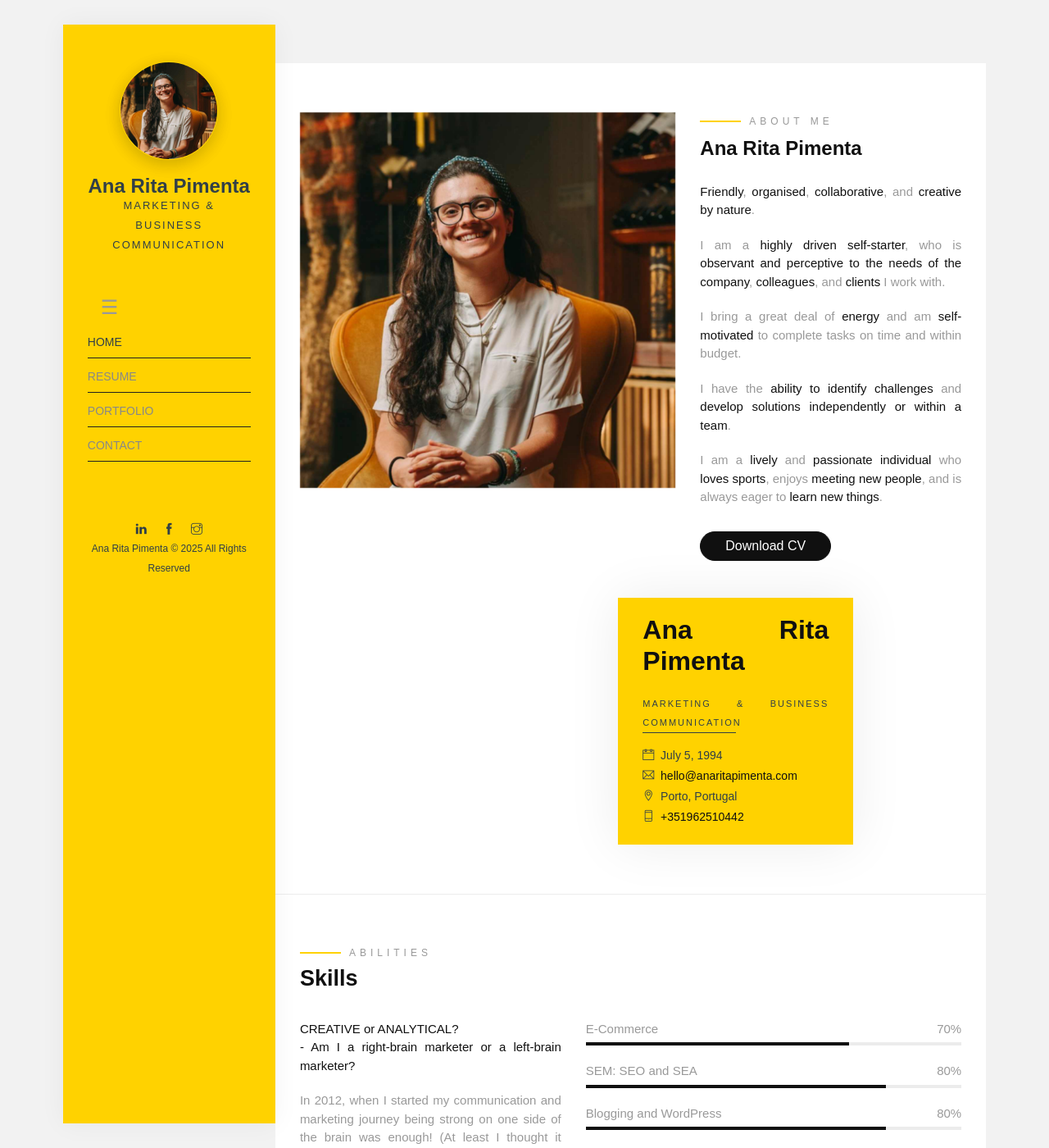
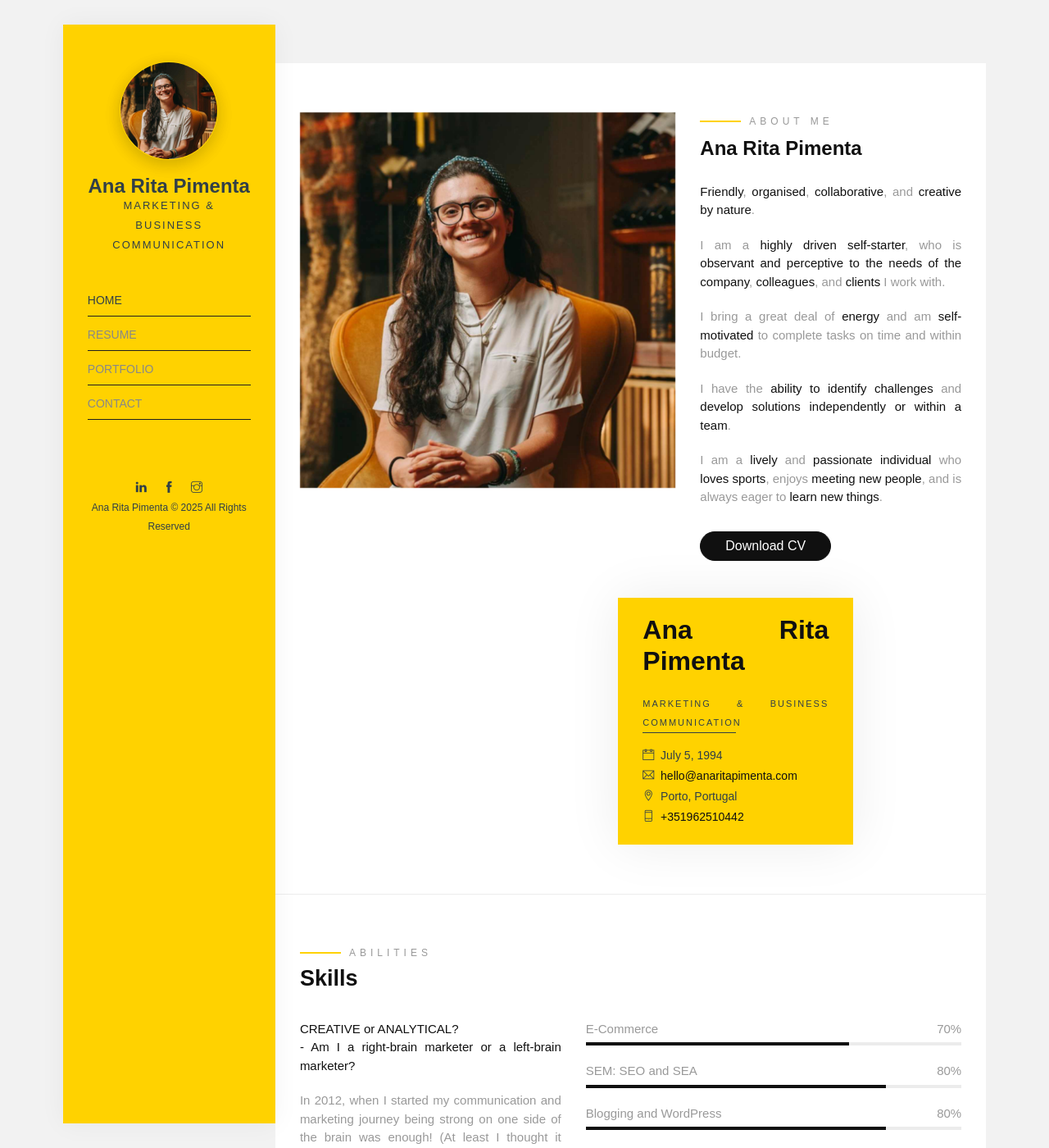
Before and after one commit to anaritapimenta/anaritapimenta.github.io, a Jekyll site: the page built from index.html, in a window 1280 px wide and 1400 px high. Shown: the whole window at 82% size. Built offline with Jekyll 4.4.1, drawn with Linux system fonts in a browser that asks for light colours; some web fonts are replaced.

Commit message:
Update navigation.html

```diff
--- a/_includes/navigation.html
+++ b/_includes/navigation.html
@@ -1,4 +1,7 @@
 {% assign active = page.url | downcase | split: '/' %}
+
+<!-- Botão de navegação (hamburger menu) corrigido -->
+<a href="#" class="js-nav-toggle nav-toggle" aria-label="Abrir menu de navegação"></a>
 
 <aside id="aside">
   <h1 id="logo">
@@ -8,25 +11,13 @@
           | prepend: site.baseurl
           | prepend: site.url
       }}"
-      alt="Profile photo of Ana Rita Pimenta, marketing and business communication specialist"
+      alt="Foto de perfil de Ana Rita Pimenta, especialista em marketing e comunicação empresarial"
     /><br />
     <a href="{{ site.url }}">
       {{ site.author.name }}
       <span>{{ site.author.role }}</span>
     </a>
   </h1>
-
-  <!-- Hamburger button for Mobile -->
-  <button
-    class="menu-toggle"
-    aria-label="Open main menu"
-    aria-expanded="false"
-    aria-controls="main-menu"
-    onclick="const nav = document.getElementById('main-menu'); const btn = this; const isOpen = btn.getAttribute('aria-expanded') === 'true'; btn.setAttribute('aria-expanded', !isOpen); nav.classList.toggle('open');"
-  >
-    <span class="hamburger-icon" aria-hidden="true" style="font-size:1.5rem;">☰</span>
-    <span class="sr-only">Menu</span>
-  </button>
 
   <nav id="main-menu">
     <ul>
@@ -80,64 +71,3 @@
     </p>
   </div>
 </aside>
-
-<style>
-  /* Button styles */
-  .menu-toggle {
-    display: none;
-    background: none;
-    border: none;
-    font-size: 1.5rem;
-    cursor: pointer;
-    color: inherit;
-    padding: 0.5rem 1rem; /* bigger tap target */
-    align-items: center;
-    display: flex;
-  }
-
-  .hamburger-icon {
-    user-select: none;
-  }
-
-  /* Visually hidden text for screen readers */
-  .sr-only {
-    position: absolute !important;
-    width: 1px !important;
-    height: 1px !important;
-    padding: 0 !important;
-    margin: -1px !important;
-    overflow: hidden !important;
-    clip: rect(0, 0, 0, 0) !important;
-    white-space: nowrap !important;
-    border: 0 !important;
-  }
-
-  /* Mobile styles */
-  @media (max-width: 768px) {
-    /* Show hamburger button */
-    .menu-toggle {
-      display: flex;
-    }
-
-    /* Hide menu initially */
-    #main-menu {
-      display: none;
-    }
-
-    /* Show menu when open */
-    #main-menu.open {
-      display: block;
-    }
-
-    /* Menu styling */
-    #main-menu ul {
-      list-style: none;
-      padding: 0;
-      margin: 0;
-    }
-
-    #main-menu ul li {
-      margin-bottom: 0.5rem;
-    }
-  }
-</style>
```
Also changed, not shown: other parts of _includes/navigation.html (+3 -3 lines).
